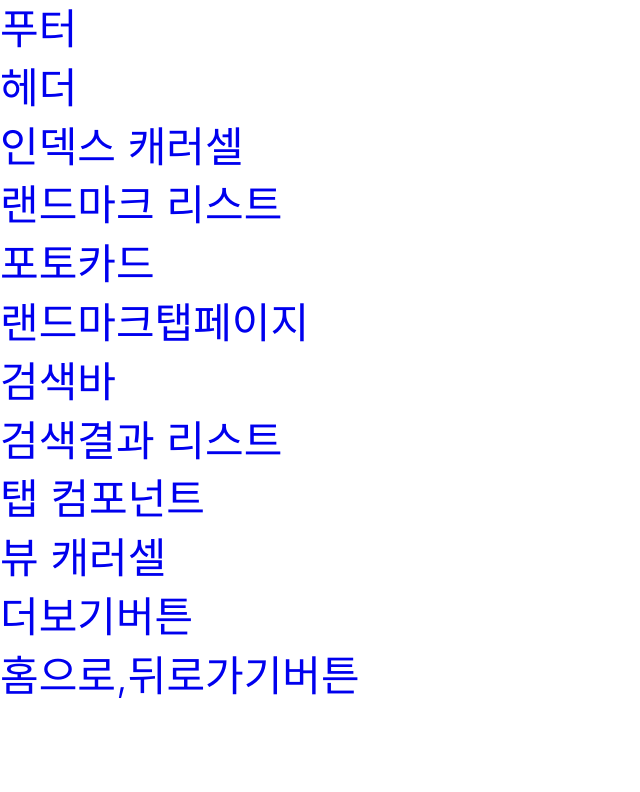
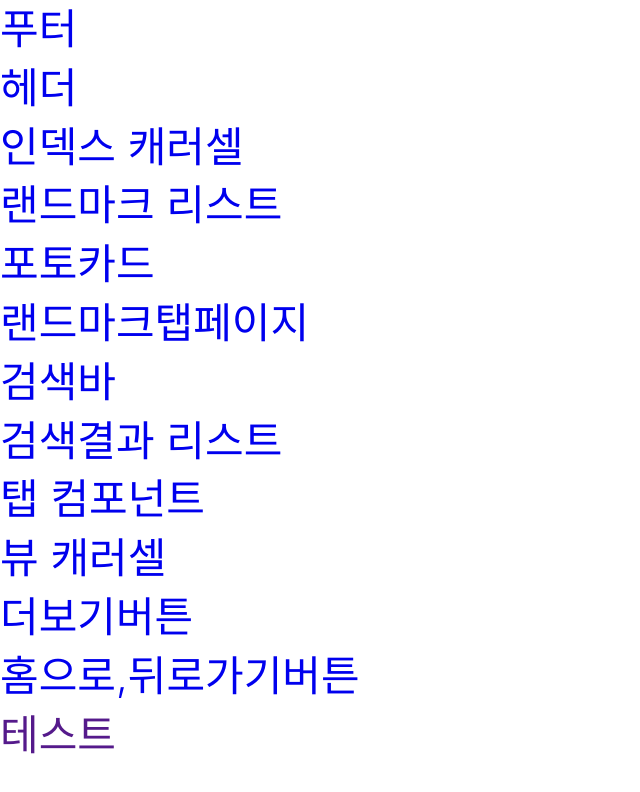
Before and after one commit to FRONTENDBOOTCAMP-14th/js-project-team-7, a website built with Vite: page index.html in a window 1280 px wide. Shown: the whole page, without its empty margins (0-640 px from the left). Built offline with nearby package versions, Linux system fonts and the light colour scheme; a web font is replaced by a local one.

Commit message:
[test] : test

```diff
--- a/index.html
+++ b/index.html
@@ -27,5 +27,6 @@
     <a href="/src/components/view-carousel/view-carousel.html">뷰 캐러셀</a>
     <a href="/src/components/view-more-button/index.html">더보기버튼</a>
     <a href="/src/components/view-nav-button/view-nav-button.html">홈으로,뒤로가기버튼</a>
+    <a href="">테스트</a>
   </body>
 </html>
```
